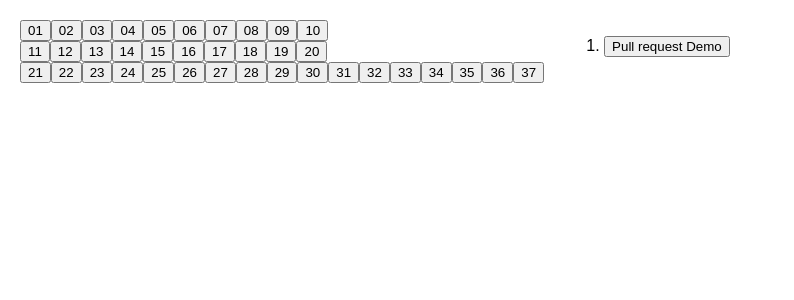
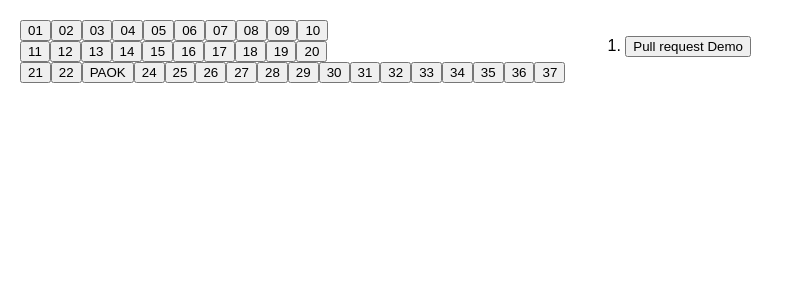
Before and after one commit to xpaulos/TechproWinter2024_session3, a React (Create React App) app: page / in a window 1280 px wide. Shown: the top 300 px of the page, without its empty margins (0-794 px from the left). Built offline with nearby package versions, Linux system fonts and the light colour scheme.

Commit message:
my favorite team

```diff
--- a/src/App.js
+++ b/src/App.js
@@ -60,7 +60,7 @@ function Board({ xIsNext, squares, onPlay }) {
         <div className="board-row">
           <button>21</button>
           <button>22</button>
-          <button>23</button>
+          <button>PAOK</button>
           <button>24</button>
           <button>25</button>
           <button>26</button>
```
Also changed, not shown: 1 other file (tests, documents, lock files or other folders).
